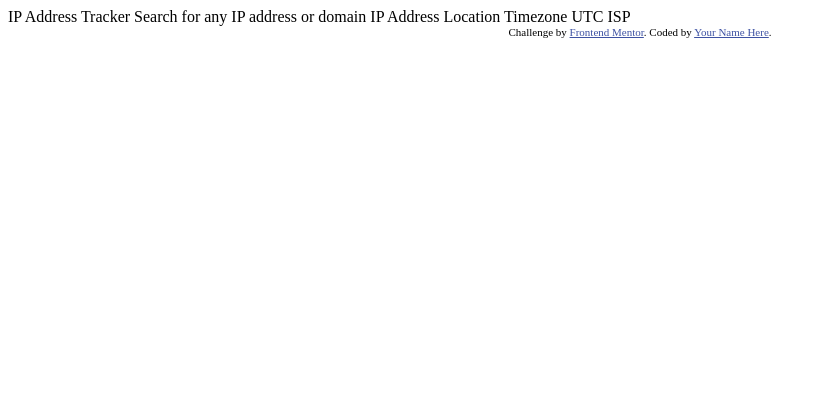
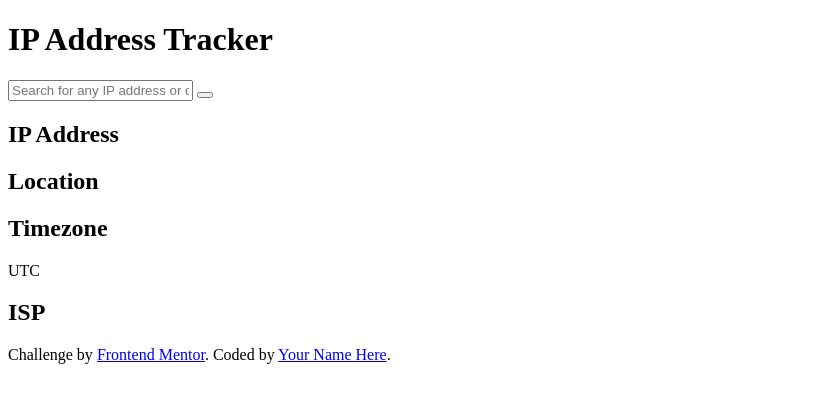
Before and after one commit to Ahmed-Seleem01/ip-address-tracker, a plain HTML site: page index.html in a window 1280 px wide. Shown: the whole page, without its empty margins (0-824 px from the left). Drawn offline with Linux system fonts and the light colour scheme.

Commit message:
structure the page HtmL

```diff
--- a/index.html
+++ b/index.html
@@ -1,34 +1,52 @@
 <!DOCTYPE html>
 <html lang="en">
-<head>
-  <meta charset="UTF-8">
-  <meta name="viewport" content="width=device-width, initial-scale=1.0"> <!-- displays site properly based on user's device -->
+  <head>
+    <meta charset="UTF-8" />
+    <meta name="viewport" content="width=device-width, initial-scale=1.0" />
+    <!-- displays site properly based on user's device -->
 
-  <link rel="icon" type="image/png" sizes="32x32" href="./images/favicon-32x32.png">
+    <title>IP Address Tracker</title>
+  </head>
+  <body>
+    <div class="container">
+      <header>
+        <h1>IP Address Tracker</h1>
+        <form>
+          <input
+            type="text"
+            placeholder="Search for any IP address or domain"
+          />
+          <button></button>
+        </form>
+      </header>
+      <main>
+        <article>
+          <article>
+            <h2>IP Address</h2>
+            <p></p>
+          </article>
+          <article>
+            <h2>Location</h2>
+            <p></p>
+          </article>
+          <article>
+            <h2>Timezone</h2>
+            <p>UTC</p>
+          </article>
+          <article>
+            <h2>ISP</h2>
+            <p></p>
+          </article>
+        </article>
+        <section></section>
+      </main>
 
-  <title>Frontend Mentor | IP Address Tracker</title>
-
-  <!-- Feel free to remove these styles or customise in your own stylesheet 👍 -->
-  <style>
-    .attribution { font-size: 11px; text-align: center; }
-    .attribution a { color: hsl(228, 45%, 44%); }
-  </style>
-</head>
-<body>
-
-  IP Address Tracker
-
-  Search for any IP address or domain
-
-  IP Address
-  Location
-  Timezone
-    UTC <!-- add offset value dynamically using the API -->
-  ISP
-
-  <div class="attribution">
-    Challenge by <a href="https://www.frontendmentor.io?ref=challenge" target="_blank">Frontend Mentor</a>.
-    Coded by <a href="#">Your Name Here</a>.
-  </div>
-</body>
+      <footer class="attribution">
+        Challenge by
+        <a href="https://www.frontendmentor.io?ref=challenge" target="_blank"
+          >Frontend Mentor</a
+        >. Coded by <a href="#">Your Name Here</a>.
+      </footer>
+    </div>
+  </body>
 </html>
```
